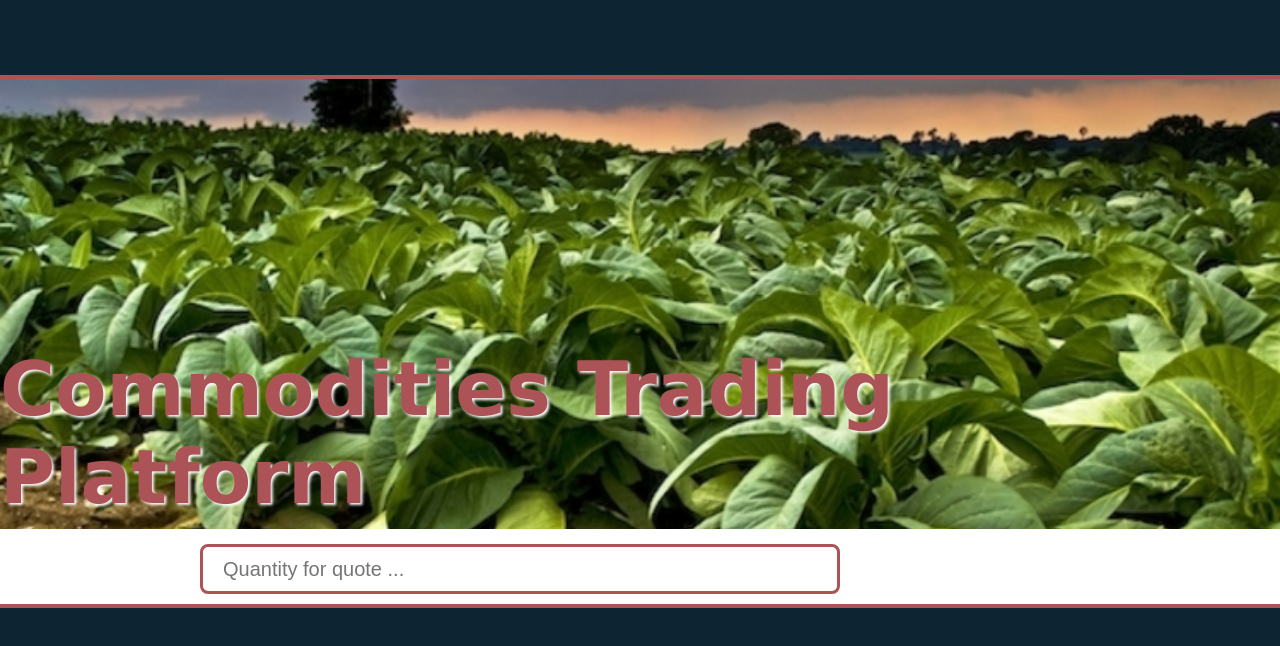
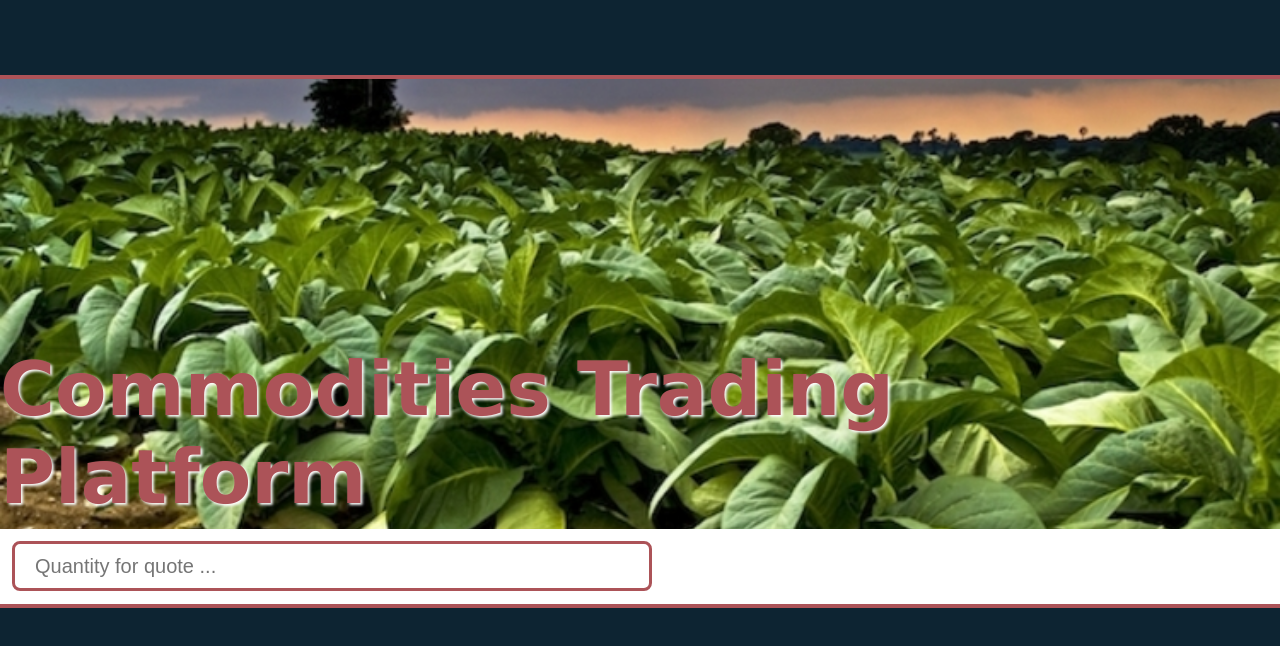
Before and after one commit to TuxedoFish/RiceHack, a website: page views/index.html in a window 1280 px wide. Shown: the top 646 px of the page. Drawn offline with nearby package versions, Linux system fonts and the light colour scheme; no server answers.

Commit message:
out of alignment issue

```diff
--- a/public/layout.css
+++ b/public/layout.css
@@ -73,7 +73,7 @@ input[type=text], select {
     height: 50px;
 
     padding: 5px 20px;
-    margin: 15px 0px 0px 200px;
+    margin: 12px 0px 0px 12px;
 
     border: 3px solid #ac5358;
     border-radius: 8px;
```
